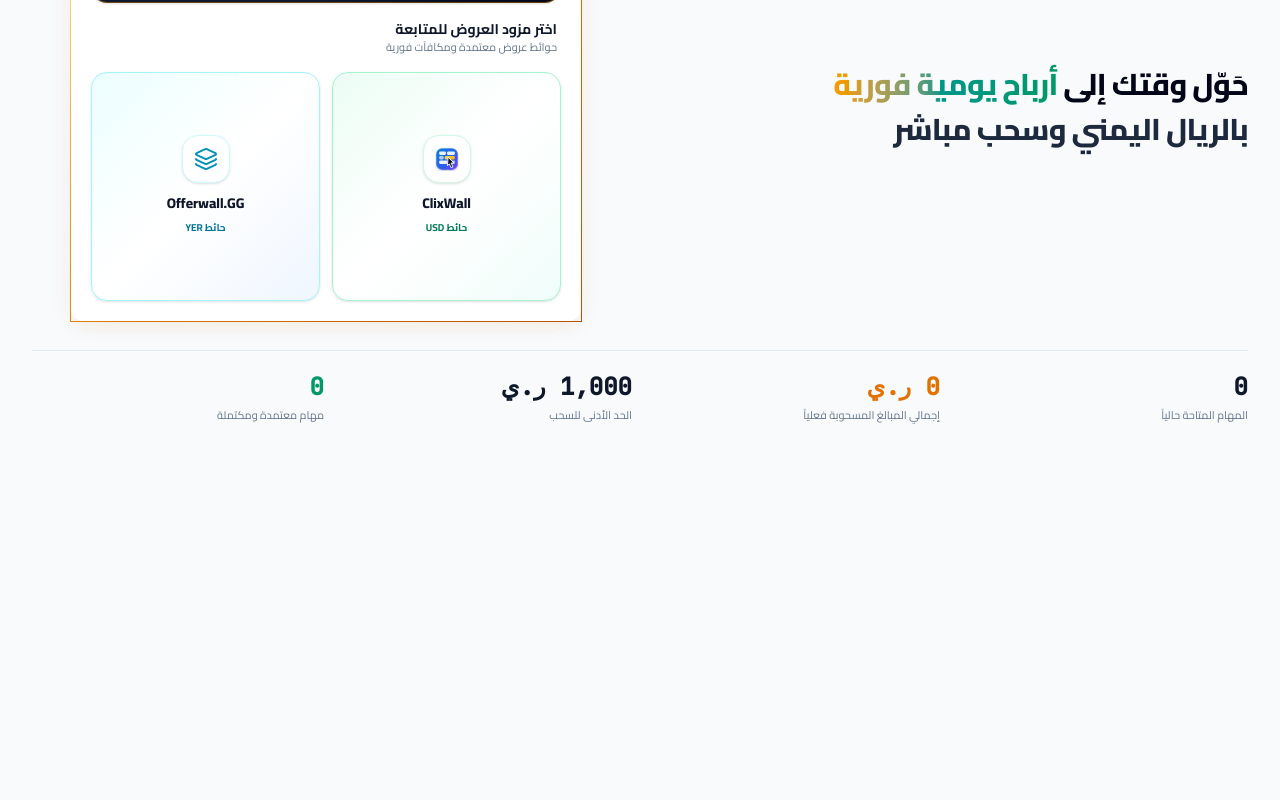
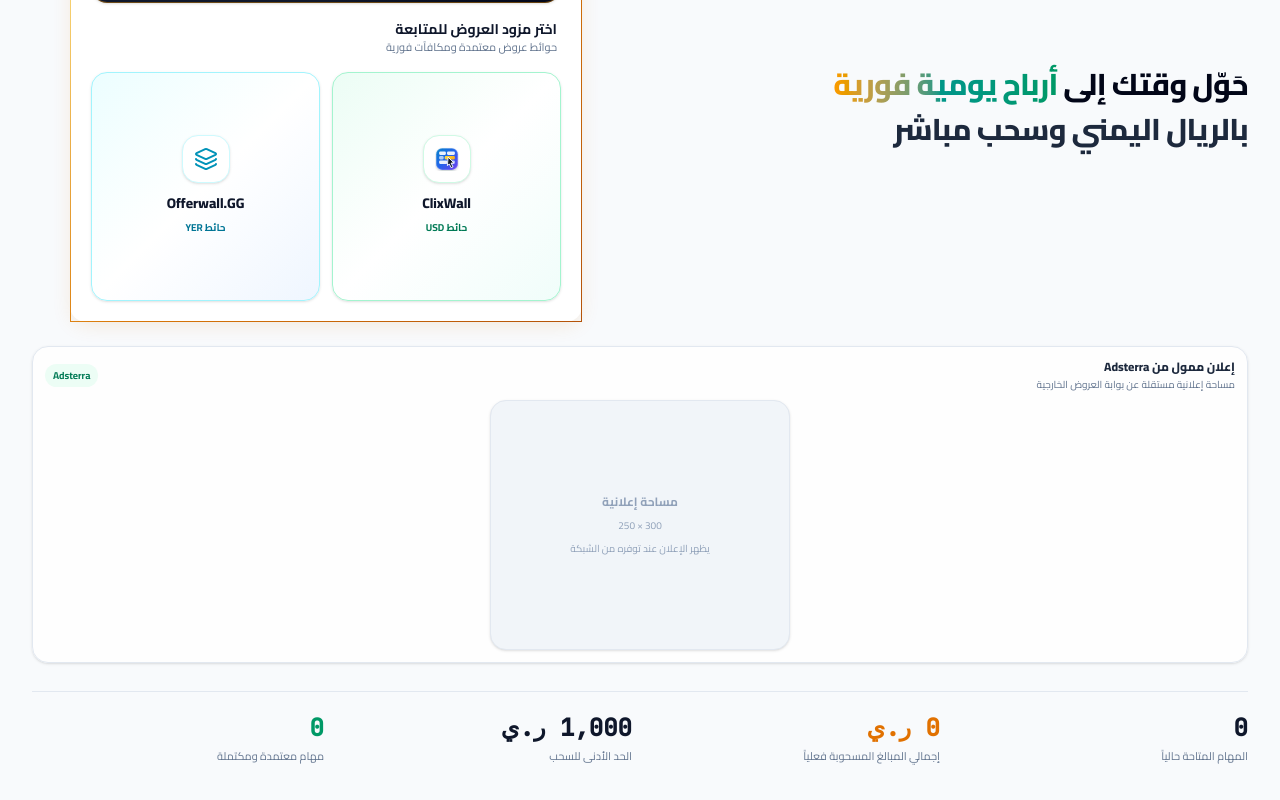
Before and after one commit to khalidalbuhiri97-eng/YEMEN-Micro-tasks, a React (Vite) app: page / in a window 1280 px wide. Shown: the part 563-1363 px from the top of the page. Before the commit the page ends 1022 px from the top, so only its background shows below. Built offline with nearby package versions, Linux system fonts and the light colour scheme; no server answers.

Commit message:
Display the configured Adsterra placement clearly on the homepage

```diff
--- a/src/components/public/Hero.tsx
+++ b/src/components/public/Hero.tsx
@@ -9,6 +9,7 @@ import {
 import { api } from '../../api/client.ts';
 import { ClixWallIcon } from '../common/ClixWallIcon.tsx';
 import { ClixWallHomeCard } from '../home/ClixWallHomeCard.tsx';
+import { HomeAdWindow } from '../ads/HomeAdWindow.tsx';
 import { getCacheItem, saveCacheItem } from '../../services/offlineCache.ts';
 
 interface HeroProps {
@@ -95,6 +96,17 @@ export const Hero: React.FC<HeroProps> = ({
           </div>
         </div>
 
+        <div className="mt-6 rounded-2xl border border-slate-200 bg-white/80 p-3 shadow-sm dark:border-slate-800 dark:bg-slate-900/70">
+          <div className="mb-2 flex items-center justify-between gap-2">
+            <div>
+              <h2 className="text-xs font-extrabold text-slate-800 dark:text-slate-100">إعلان ممول من Adsterra</h2>
+              <p className="mt-0.5 text-[10px] text-slate-500 dark:text-slate-400">مساحة إعلانية مستقلة عن بوابة العروض الخارجية</p>
+            </div>
+            <span className="rounded-full bg-emerald-50 px-2 py-1 text-[10px] font-bold text-emerald-700 dark:bg-emerald-950/50 dark:text-emerald-300">Adsterra</span>
+          </div>
+          <HomeAdWindow className="mx-auto" />
+        </div>
+
         <div className="mt-7 pt-5 border-t border-slate-200 dark:border-slate-800 grid grid-cols-2 md:grid-cols-4 gap-4">
           <div className="text-right">
             <div className="text-xl lg:text-2xl font-extrabold text-slate-900 dark:text-white font-mono tabular-nums">{stats.activeTasksCount}</div>
```
